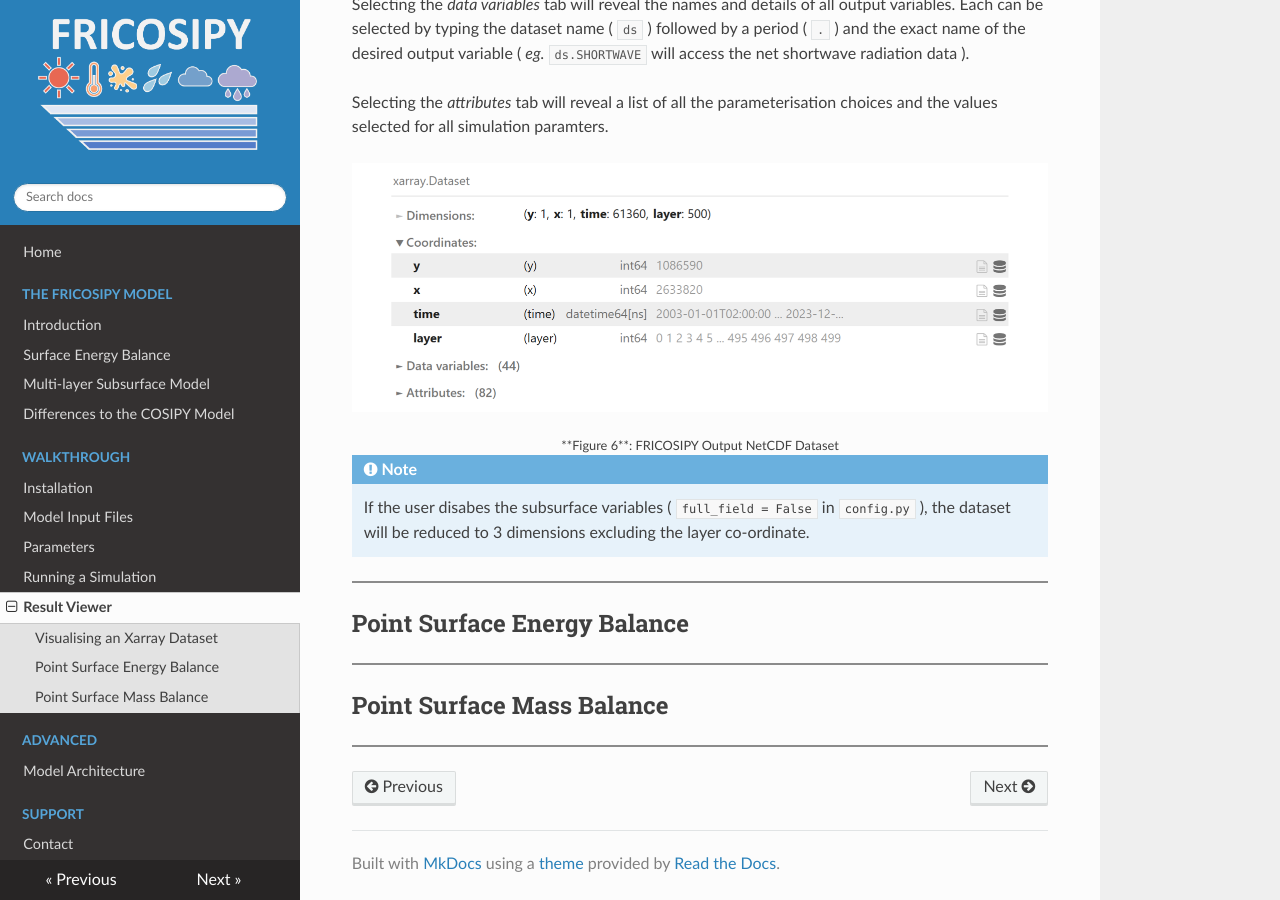
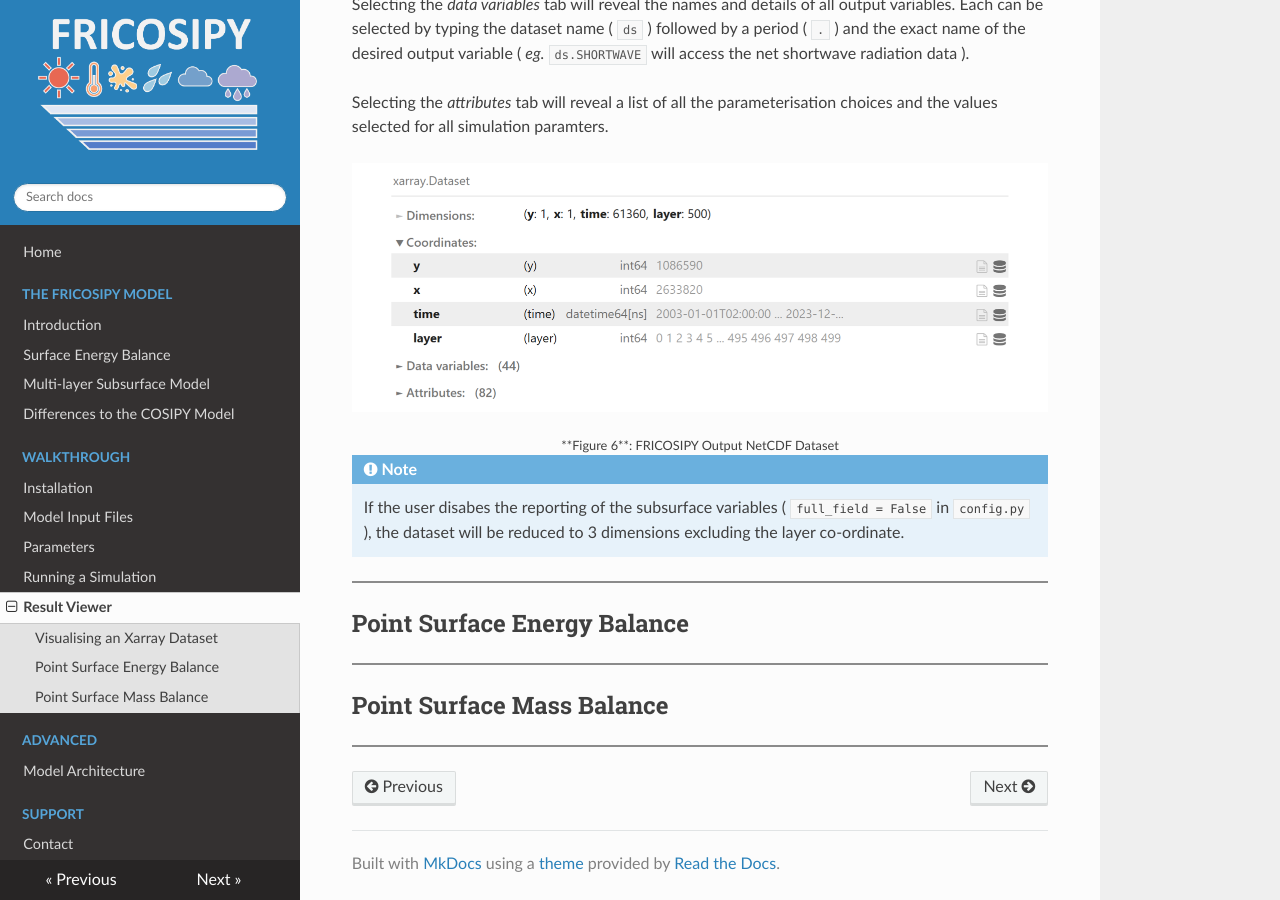
Before and after one commit to MarcusGastaldello/FRICOSIPY, an MkDocs documentation site: the page built from docs/result_viewer.md, in a window 1280 px wide and 900 px high, scrolled down 561 px. Built offline with MkDocs 1.6.1, drawn with Linux system fonts in a browser that asks for light colours.

Commit message:
Update result_viewer.md

```diff
--- a/docs/result_viewer.md
+++ b/docs/result_viewer.md
@@ -27,7 +27,7 @@
 <center><small> **Figure 6**: FRICOSIPY Output NetCDF Dataset</small></center>
 
 !!! note
-    If the user disabes the subsurface variables ( `full_field = False` in `config.py` ), the dataset will be reduced to 3 dimensions excluding the layer co-ordinate.
+    If the user disabes the reporting of the subsurface variables ( `full_field = False` in `config.py` ), the dataset will be reduced to 3 dimensions excluding the layer co-ordinate.
 
 <hr style="height:2px; background-color:#8b8b8b; border:none;" />
 
```
